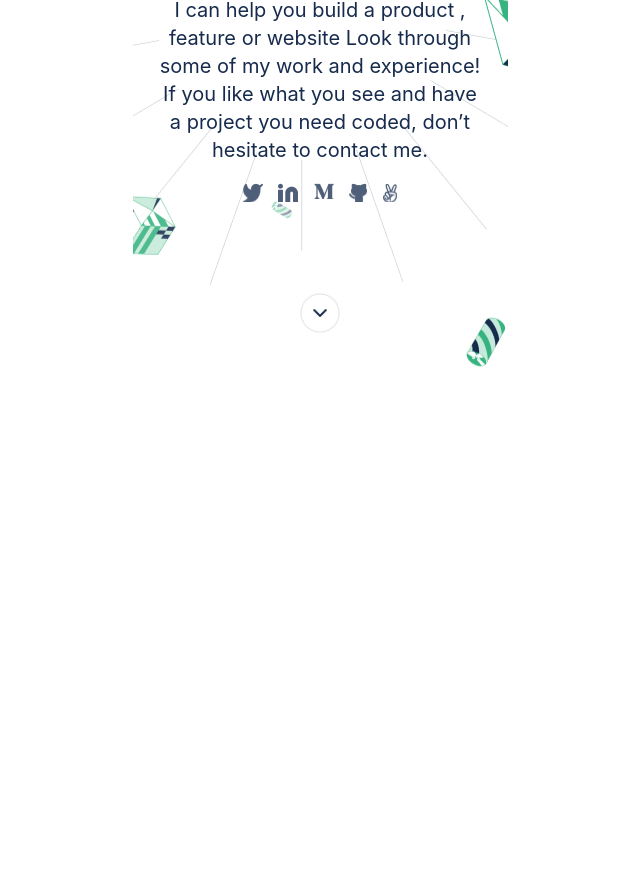
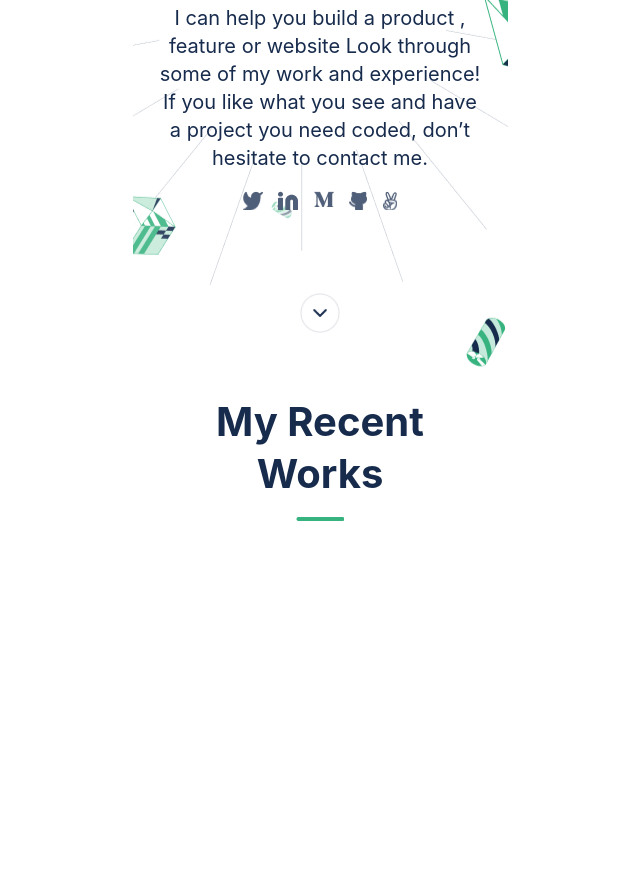
Before and after one commit to s2jack/create-portfolio-website1, a website: page index.html in a window 1280 px wide. Shown: the part 376-1246 px from the top of the page, without its empty margins (320-960 px from the left). Before the commit the page ends 800 px from the top, so only its background shows below. Drawn offline with Linux system fonts and the light colour scheme; a web font is replaced by a local one.

Commit message:
Fix position problems
Fix scrolling problems

```diff
--- a/index.html
+++ b/index.html
@@ -17,7 +17,7 @@
           <div id="statusbar">
           </div>
         </div>
-        <div class="container" id="toolbar">
+        <div id="toolbar">
           <div id="logo-placeholder"></div>
           <nav id="hamburger-cont">
             <div id="hamburger-icon"></div>
@@ -46,6 +46,20 @@
           <div id="action-btn"></div>
         </div>
       </section>
+      <section id="works">
+        <div id="works-head-cont">
+          <h2 class="black-text section-header" id="works-header">My Recent Works</h2>
+          <div id="indicator"></div>
+        </div>
+        <div id="cards-cont">
+          <div id="card1"></div>
+          <div id="card2"></div>
+          <div id="card3"></div>
+          <div id="card4"></div>
+          <div id="card5"></div>
+          <div id="card6"></div>
+        </div>
+      </section>
     </main>
   </body>
   </html>
--- a/styles.css
+++ b/styles.css
@@ -11,12 +11,6 @@
 h1 {
   margin-block-start: 0;
   margin-block-end: 0;
-}
-
-html body {
-  margin: 0;
-  padding: 0;
-  overflow: unset;
 }
 
 main {
@@ -110,11 +104,10 @@ main {
 }
 
 #home-bg-img {
-  position: fixed;
+  position: absolute;
   top: 92.8px;
   width: 375px;
   height: 653.32px;
-  overflow: hidden;
   background-image: url("images/header-illsutration-mobile.png");
   z-index: -1;
 }
@@ -201,7 +194,7 @@ a {
 }
 
 #action-btn-cont {
-  position: fixed;
+  position: absolute;
   top: 665px;
   display: flex;
   justify-content: center;
@@ -216,3 +209,49 @@ a {
   background-image: url("images/Disabled.png");
   background-size: cover;
 }
+
+#works {
+  display: flex;
+  position: absolute;
+  top: 708px;
+  flex-direction: column;
+  align-items: center;
+  width: 100%;
+  height: 3283px;
+}
+
+#works-head-cont {
+  display: flex;
+  flex-direction: column;
+  align-items: center;
+  justify-content: space-between;
+  padding-top: 64px;
+  width: 327px;
+  height: 125px;
+}
+
+#works-header {
+  width: 327px;
+  height: 97px;
+  overflow-wrap: break-word;
+}
+
+.section-header {
+  font-family: Inter, Arial, Helvetica, sans-serif;
+  font-size: 40px;
+  line-height: 52px;
+  font-weight: 700;
+  text-align: center;
+}
+
+h2 {
+  margin-block-start: 0;
+  margin-block-end: 0;
+}
+
+#indicator {
+  width: 48px;
+  height: 4px;
+  background-image: url("images/Indicator.png");
+  background-size: cover;
+}
```
Also changed, not shown: images/Indicator.png (added).
